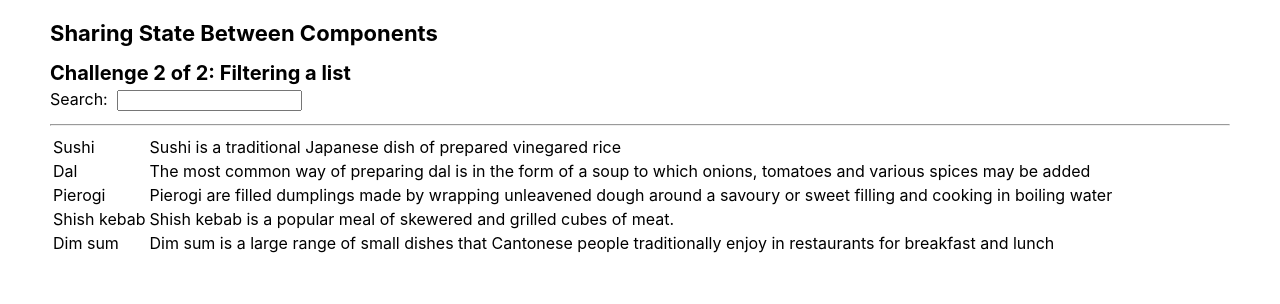
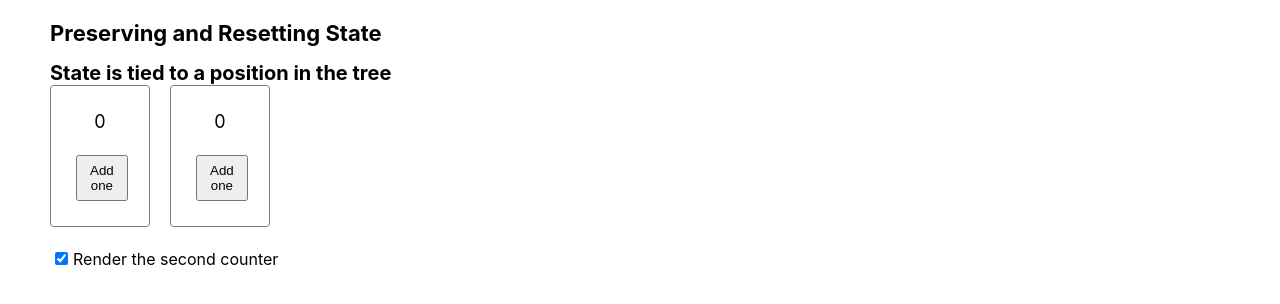
Before and after one commit to VladimirovMario/Sandbox, a React (Create React App) app in the folder 01. React documentation/02. Learn React/03. Managing State/: page / in a window 1280 px wide. Shown: the top 304 px of the page. Built offline with nearby package versions, Linux system fonts and the light colour scheme.

Commit message:
State is tied to a position in the tree

```diff
--- a/01. React documentation/02. Learn React/03. Managing State/src/App.js
+++ b/01. React documentation/02. Learn React/03. Managing State/src/App.js
@@ -1,4 +1,5 @@
-import SharingStateBetweenComponents from './components/SharingStateBetweenComponents/SharingStateBetweenComponents';
+import PreservingAndResettingState from './components/PreservingAndResettingState/PreservingAndResettingState';
+// import SharingStateBetweenComponents from './components/SharingStateBetweenComponents/SharingStateBetweenComponents';
 // import ChoosingTheStateStructure from './components/ChoosingTheStateStructure/ChoosingTheStateStructure';
 // import ReactingToInputWithState from './components/ReactingToInputWithState/ReactingToInputWithState';
 import './App.css';
@@ -6,7 +7,8 @@ import './App.css';
 function App() {
   return (
     <div className="container">
-      <SharingStateBetweenComponents />
+      <PreservingAndResettingState />
+      {/* <SharingStateBetweenComponents /> */}
       {/* <ChoosingTheStateStructure /> */}
       {/* <ReactingToInputWithState /> */}
     </div>
--- /dev/null
+++ b/01. React documentation/02. Learn React/03. Managing State/src/components/PreservingAndResettingState/PreservingAndResettingState.js
@@ -0,0 +1,10 @@
+import StateIsTied from './StateIsTied/StateIsTied';
+
+export default function PreservingAndResettingState() {
+  return (
+    <>
+      <h1>Preserving and Resetting State</h1>
+      <StateIsTied />
+    </>
+  );
+}
--- /dev/null
+++ b/01. React documentation/02. Learn React/03. Managing State/src/components/PreservingAndResettingState/StateIsTied/StateIsTide.module.css
@@ -0,0 +1,13 @@
+.counter {
+  width: 100px;
+  text-align: center;
+  border: 1px solid gray;
+  border-radius: 4px;
+  padding: 20px;
+  margin: 0 20px 20px 0;
+  float: left;
+}
+
+.hover {
+  background: #ffffd8;
+}
--- /dev/null
+++ b/01. React documentation/02. Learn React/03. Managing State/src/components/PreservingAndResettingState/StateIsTied/StateIsTied.js
@@ -0,0 +1,50 @@
+import { useState } from 'react';
+import styles from './StateIsTide.module.css';
+
+export default function StateIsTied() {
+  return (
+    <>
+      <h2>State is tied to a position in the tree</h2>
+      <App />
+    </>
+  );
+}
+
+function App() {
+  const [showSecond, setShowSecond] = useState(true);
+  return (
+    <div>
+      <Counter />
+      {showSecond && <Counter />}
+      <label>
+        <input
+          type="checkbox"
+          checked={showSecond}
+          onChange={(e) => setShowSecond(e.target.checked)}
+        />
+        Render the second counter
+      </label>
+    </div>
+  );
+}
+
+function Counter() {
+  const [score, setScore] = useState(0);
+  const [hover, setHover] = useState(false);
+
+  let className = styles['counter'];
+  if (hover) {
+    className += ` ${styles['hover']}`;
+  }
+
+  return (
+    <div
+      className={className}
+      onPointerMove={() => setHover(true)}
+      onPointerLeave={() => setHover(false)}
+    >
+      <h3>{score}</h3>
+      <button onClick={() => setScore(score + 1)}>Add one</button>
+    </div>
+  );
+}
--- a/01. React documentation/02. Learn React/03. Managing State/src/index.css
+++ b/01. React documentation/02. Learn React/03. Managing State/src/index.css
@@ -81,6 +81,7 @@ input {
 }
 label {
   display: block;
+  clear: both;
 }
 
 .container {
```
